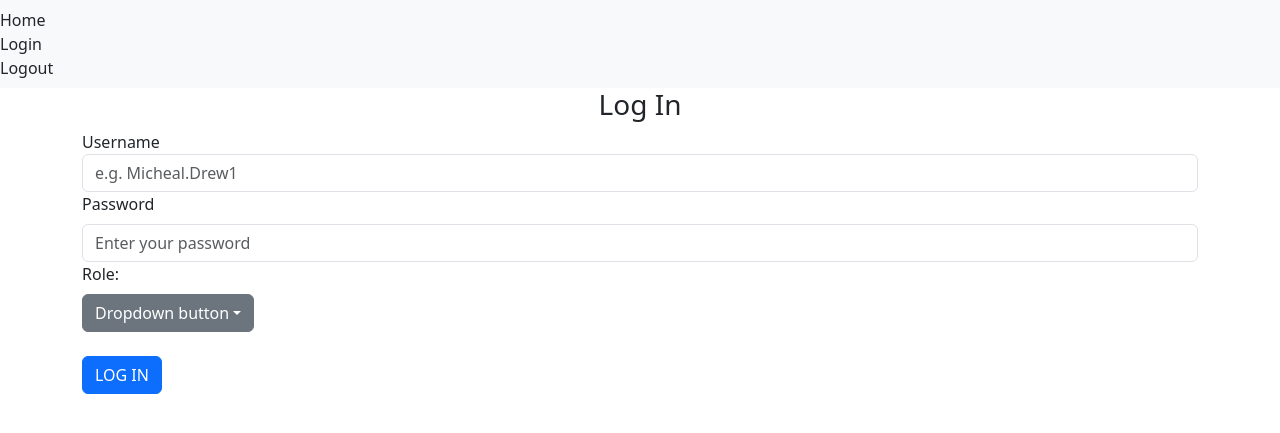
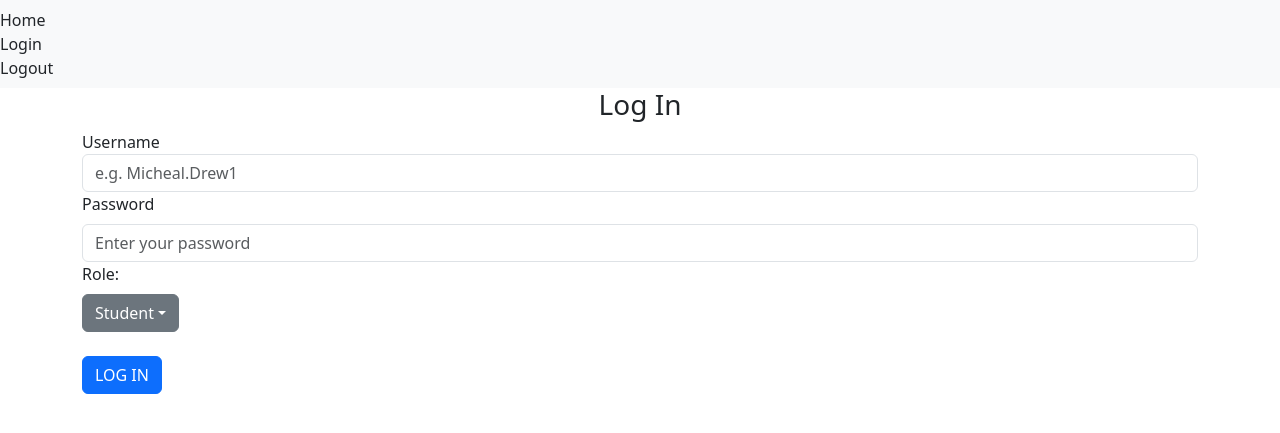
Before and after one commit to Tobi1654/SSMART, a Flask app: page /login in a window 1280 px wide. Shown: the top 433 px of the page. Run offline with Flask 3, Linux system fonts and the light colour scheme.

Commit message:
fixed mistakes

```diff
--- a/app/templates/login.html
+++ b/app/templates/login.html
@@ -21,11 +21,11 @@
         >
         <label for="role" class="form-label">Role:</label>
         <div class="dropdown">
-            <button class="btn btn-secondary dropdown-toggle" id="role" type="button" data-bs-toggle="dropdown" aria-expanded="false">Dropdown button</button>
+            <button class="btn btn-secondary dropdown-toggle" id="role" type="button" data-bs-toggle="dropdown" aria-expanded="false">Student</button>
                 <ul class="dropdown-menu">
-                    <li><a class="dropdown-item" href="#">Action</a></li>
-                    <li><a class="dropdown-item" href="#">Another action</a></li>
-                    <li><a class="dropdown-item" href="#">Something else here</a></li>
+                    <li><a class="dropdown-item" href="#">Student</a></li>
+                    <li><a class="dropdown-item" href="#">Teacher</a></li>
+                    <li><a class="dropdown-item" href="#">Admin</a></li>
                 </ul>
         </div>
 
```
